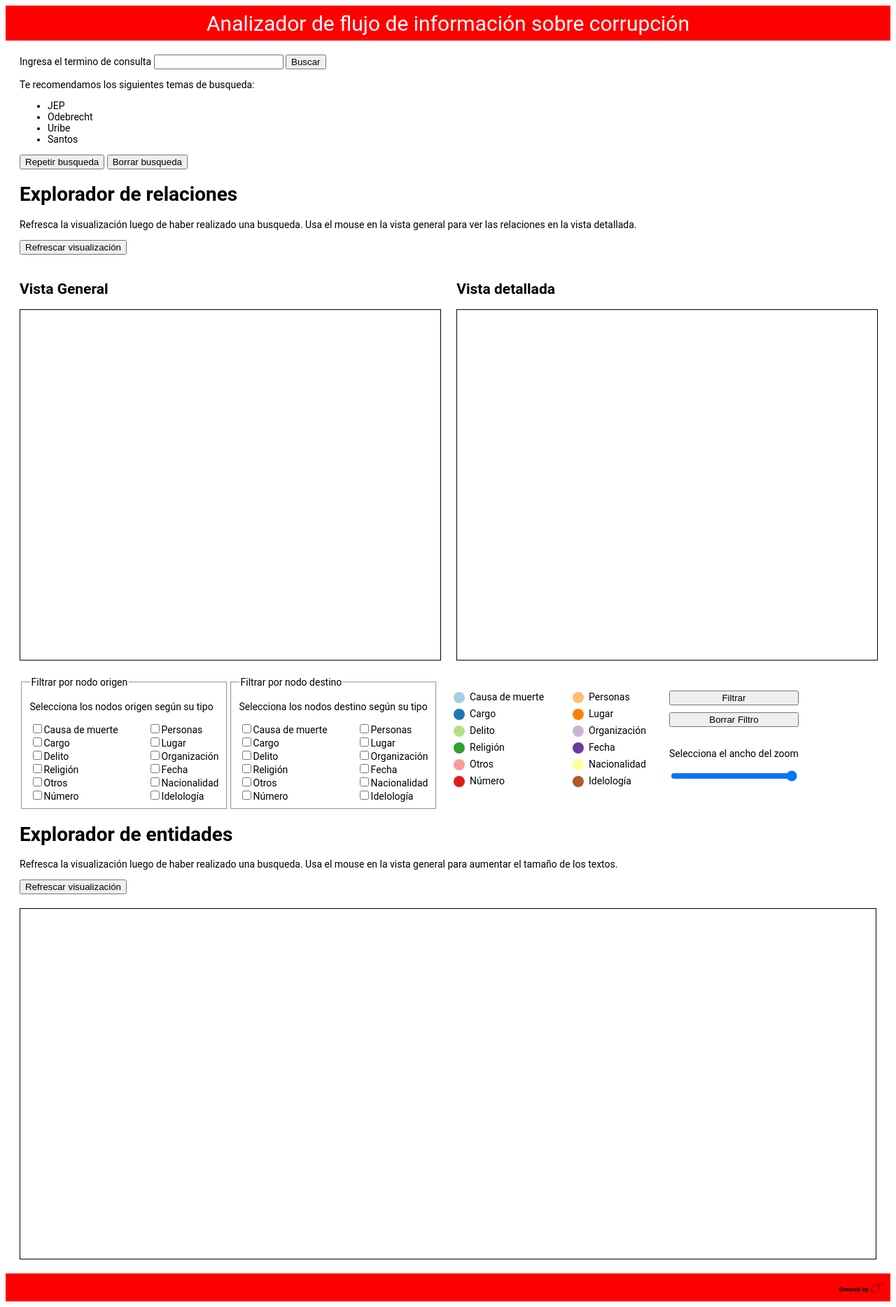
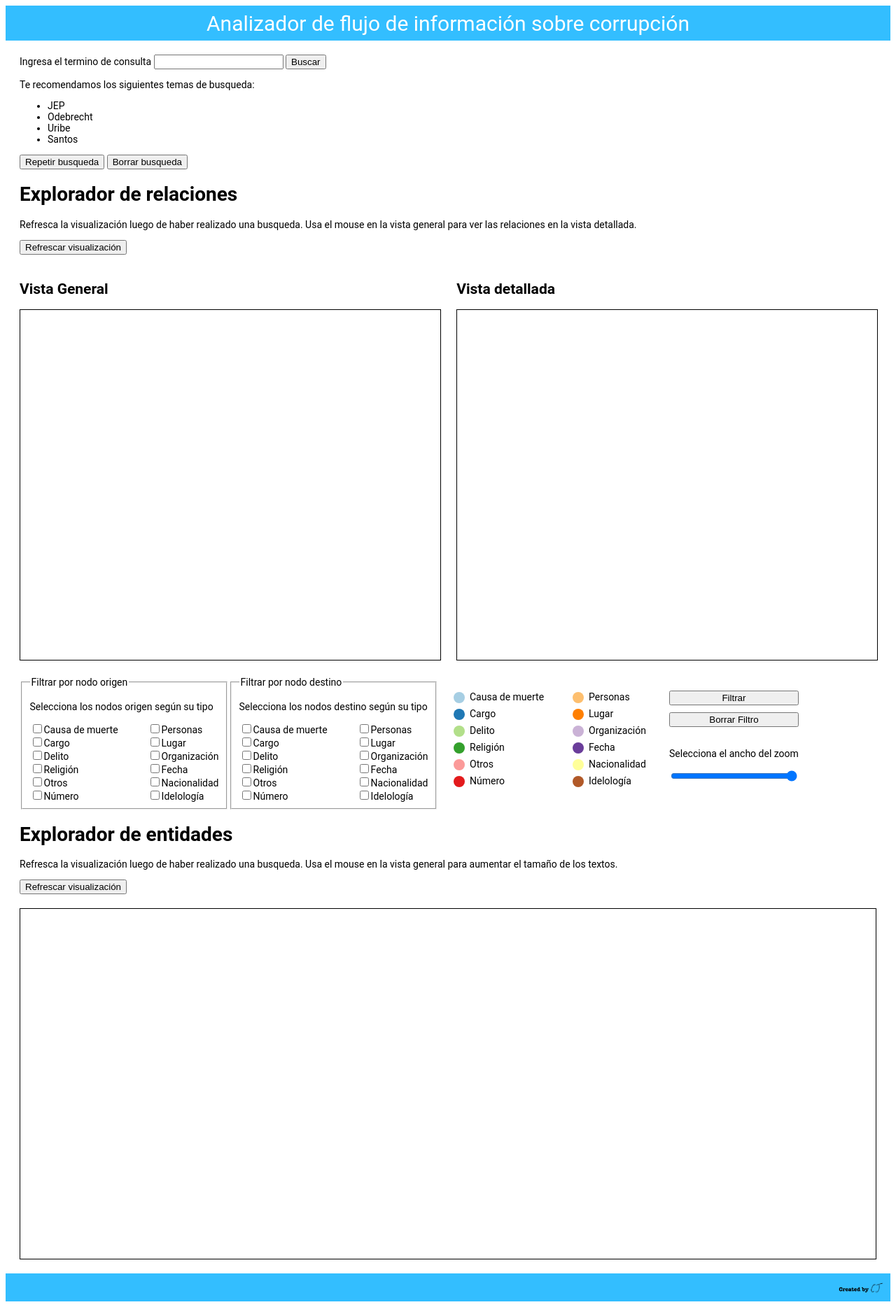
Before and after one commit to cjcarvajal/thor, a plain HTML site: page lake_in_the_sky/index.html in a window 1280 px wide. Shown: the whole page at 70% size. Drawn offline with nearby package versions, Linux system fonts and the light colour scheme.

Commit message:
Add style changes

```diff
--- a/lake_in_the_sky/styles/styles.css
+++ b/lake_in_the_sky/styles/styles.css
@@ -4,7 +4,7 @@ body {
 }
 
 .header {
-    background-color: #f00;
+    background-color: #33BEFF;
     height: 50px;
     display: flex;
     align-items: center;
@@ -14,7 +14,7 @@ body {
 }
 
 .footer {
-    background-color: #f00;
+    background-color: #33BEFF;
     height: 40px;
     display: flex;
     align-items: center;
```
